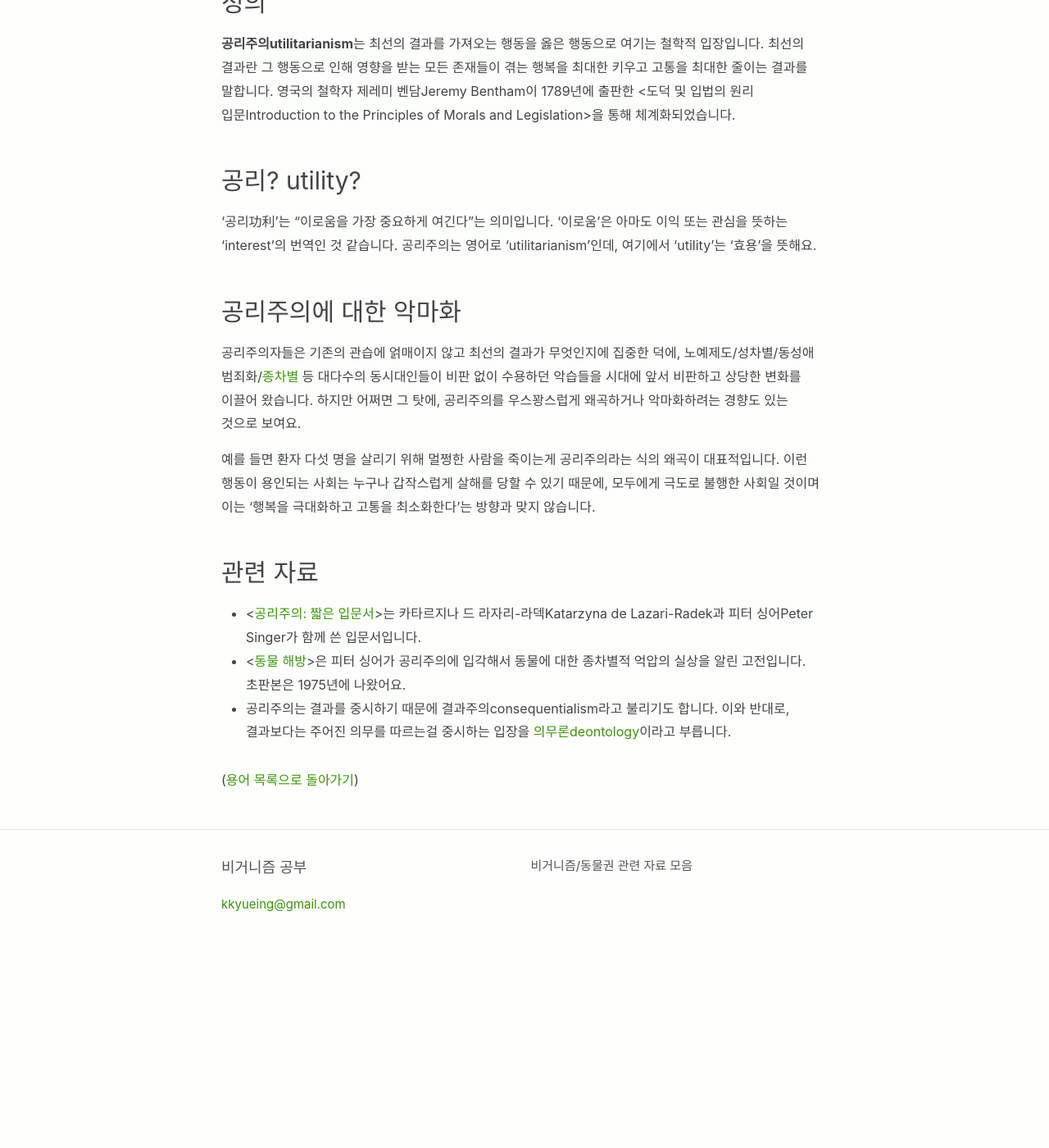
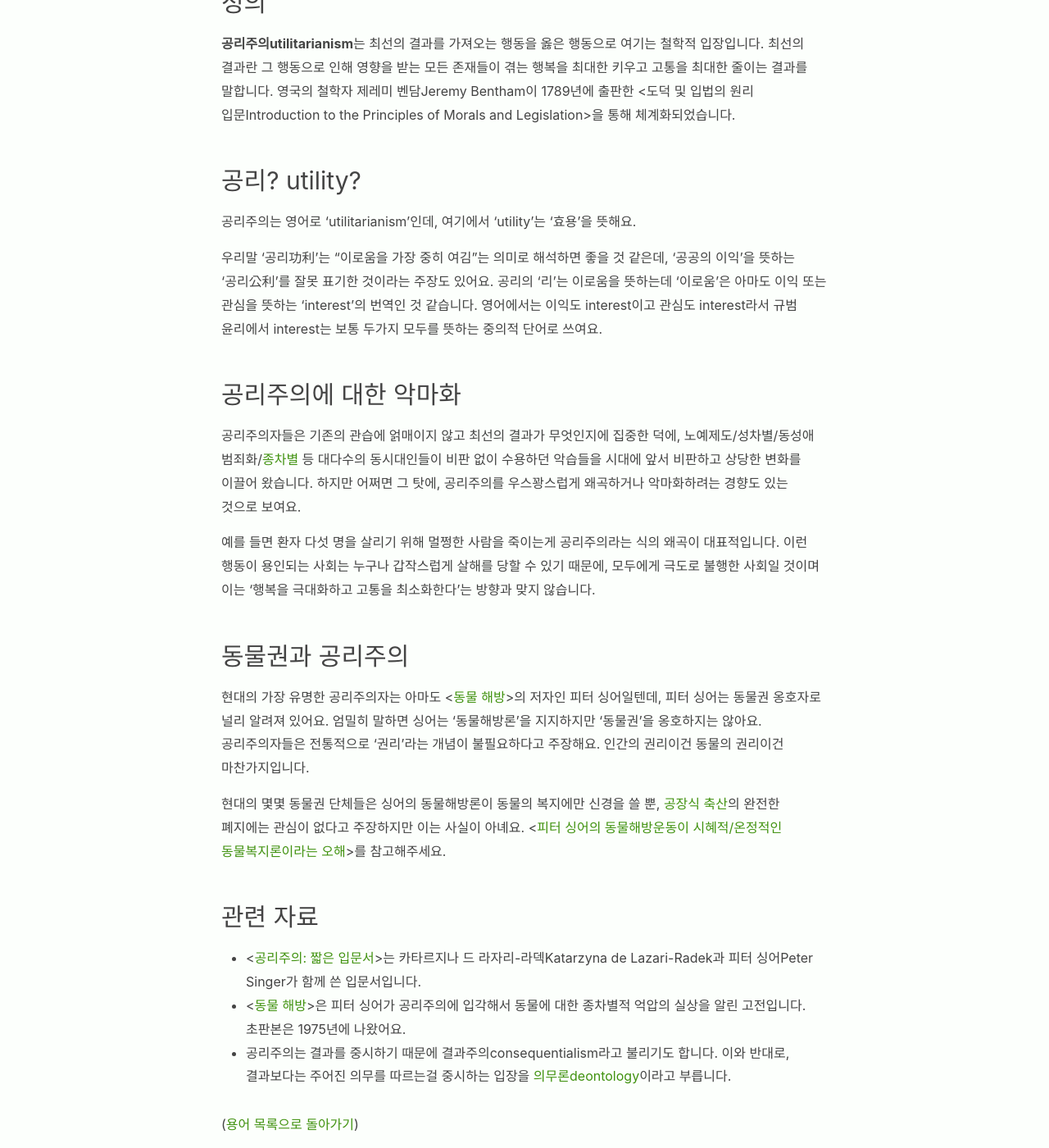
Before and after one commit to veganstudies/veganstudies.github.io, a Jekyll site: the page built from _terms/utilitarianism.md, in a window 1280 px wide and 1400 px high, scrolled down 340 px. Shown: the whole window at 82% size. Built offline with Jekyll 4.4.1, drawn with Linux system fonts in a browser that asks for light colours; before the commit the page ends 1516 px from its top, so only the background shows below that.

Commit message:
Update utilitarianism.md

```diff
--- a/_terms/utilitarianism.md
+++ b/_terms/utilitarianism.md
@@ -8,7 +8,9 @@ title: "공리주의utilitarianism"
 
 ## 공리? utility?
 
-'공리功利'는 "이로움을 가장 중요하게 여긴다"는 의미입니다. '이로움'은 아마도 이익 또는 관심을 뜻하는 'interest'의 번역인 것 같습니다. 공리주의는 영어로 'utilitarianism'인데, 여기에서 'utility'는 '효용'을 뜻해요.
+공리주의는 영어로 'utilitarianism'인데, 여기에서 'utility'는 '효용'을 뜻해요.
+
+우리말 '공리功利'는 "이로움을 가장 중히 여김"는 의미로 해석하면 좋을 것 같은데, '공공의 이익'을 뜻하는 '공리公利'를 잘못 표기한 것이라는 주장도 있어요. 공리의 '리'는 이로움을 뜻하는데 '이로움'은 아마도 이익 또는 관심을 뜻하는 'interest'의 번역인 것 같습니다. 영어에서는 이익도 interest이고 관심도 interest라서 규범 윤리에서 interest는 보통 두가지 모두를 뜻하는 중의적 단어로 쓰여요.
 
 ## 공리주의에 대한 악마화
 
@@ -16,6 +18,12 @@ title: "공리주의utilitarianism"
 
 예를 들면 환자 다섯 명을 살리기 위해 멀쩡한 사람을 죽이는게 공리주의라는 식의 왜곡이 대표적입니다. 이런 행동이 용인되는 사회는 누구나 갑작스럽게 살해를 당할 수 있기 때문에, 모두에게 극도로 불행한 사회일 것이며 이는 '행복을 극대화하고 고통을 최소화한다'는 방향과 맞지 않습니다.
 
+## 동물권과 공리주의
+
+현대의 가장 유명한 공리주의자는 아마도 \<[동물 해방](/2019/07/28/animal-liberation.html)\>의 저자인 피터 싱어일텐데, 피터 싱어는 동물권 옹호자로 널리 알려져 있어요. 엄밀히 말하면 싱어는 '동물해방론'을 지지하지만 '동물권'을 옹호하지는 않아요. 공리주의자들은 전통적으로 '권리'라는 개념이 불필요하다고 주장해요. 인간의 권리이건 동물의 권리이건 마찬가지입니다.
+
+현대의 몇몇 동물권 단체들은 싱어의 동물해방론이 동물의 복지에만 신경을 쓸 뿐, [공장식 축산](/terms/factory-farming.html)의 완전한 폐지에는 관심이 없다고 주장하지만 이는 사실이 아녜요. \<[피터 싱어의 동물해방운동이 시혜적/온정적인 동물복지론이라는 오해](/2019/07/21/singer-on-animal-liberation.html)\>를 참고해주세요.
+
 ## 관련 자료
 
 * \<[공리주의: 짧은 입문서](/2020/02/01/utilitarianism-a-very-short-introduction.html)\>는 카타르지나 드 라자리-라덱Katarzyna de Lazari-Radek과 피터 싱어Peter Singer가 함께 쓴 입문서입니다.
```
